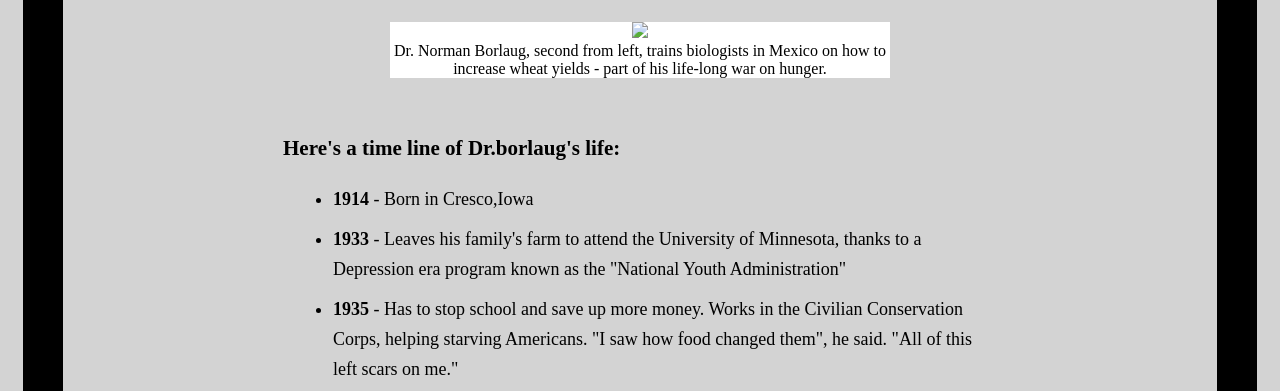
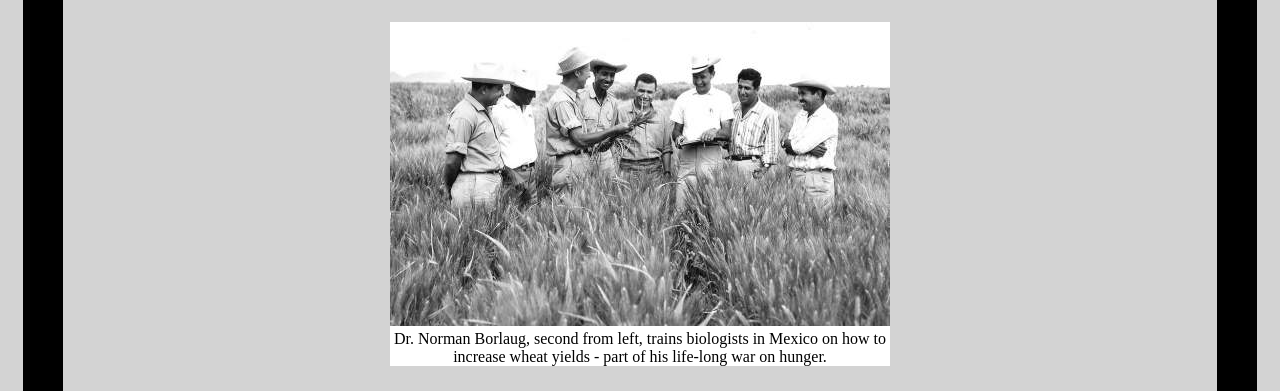
Before and after one commit to DevmashWeb/devmash-project-2-tribute-page-RahulDevajji, a plain HTML site: page index.html in a window 1280 px wide. Shown: the part 336-727 px from the top of the page. Drawn offline with Linux system fonts and the light colour scheme; files whose address does not match are found by name.

Commit message:
added image

```diff
--- a/index.html
+++ b/index.html
@@ -14,7 +14,7 @@
         <h1 class="top">Dr.Norman Borlaug</h1>
         <h2 class="top">The man who saved a billion lives</h2>
            <div class="image">
-              <img src="E:\projects\devmash-project-2-tribute-page-RahulDevajji.jpg">
+              <img src="E:\projects\devmash-project-2-tribute-page-RahulDevajji\sbc.jpg">
                 <figcaption>Dr. Norman Borlaug, second from left, trains biologists in Mexico
                                   on how to increase wheat yields - part of his life-long war on hunger.
                </figcaption>
```
